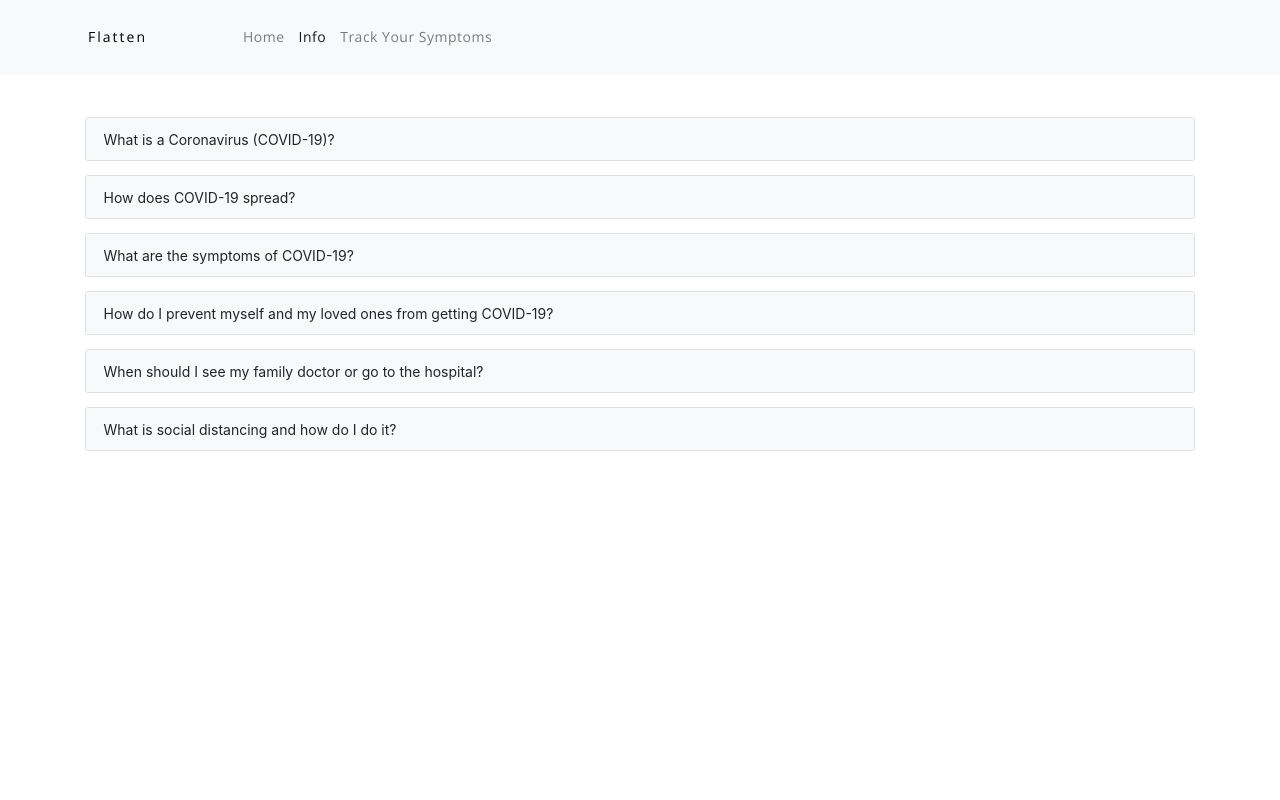
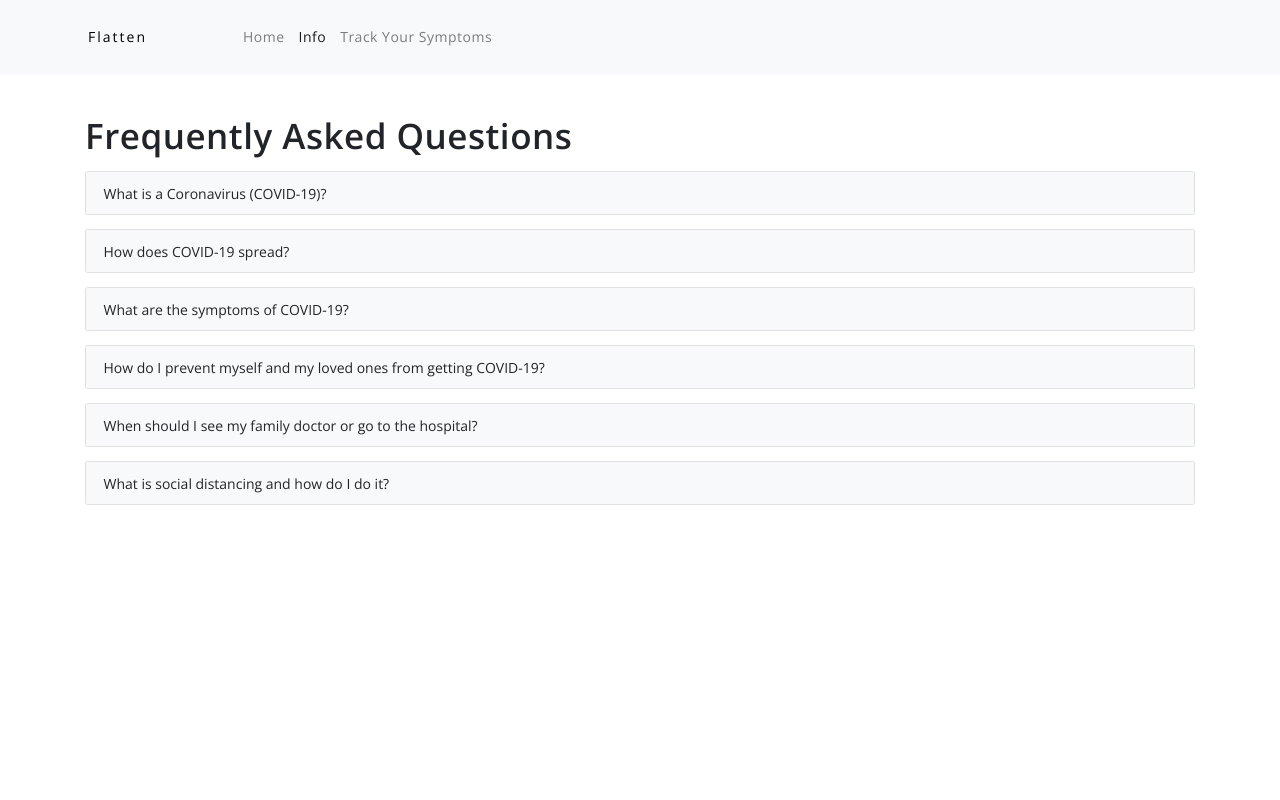
Before and after one commit to yifeiz/covid-19-frontend, a React (Create React App) app: page /info in a window 1280 px wide. Shown: the top 800 px of the page. Built offline with nearby package versions, Linux system fonts and the light colour scheme.

Commit message:
Font and Title Change

```diff
--- a/src/components/info/Info.jsx
+++ b/src/components/info/Info.jsx
@@ -38,11 +38,12 @@ class App extends Component {
     const { cards, collapse } = this.state;
     return (
       <div className="container">
+        <h4>Frequently Asked Questions</h4>
         {cards.map((elem, index) => {
           return (
             <Card
               style={{
-                marginTop: index === 0 ? "3rem" : "auto",
+                marginTop: index === 0 ? "1rem" : "auto",
                 marginBottom: "1rem"
               }}
               key={index}
@@ -51,7 +52,8 @@ class App extends Component {
                 style={{
                   borderBottom: "0px",
                   backgroundColor: "#f8f9fa",
-                  borderRadius: "2px"
+                  borderRadius: "2px",
+                  fontFamily: "Open Sans"
                 }}
                 onClick={this.toggle}
                 data-event={index}
```
